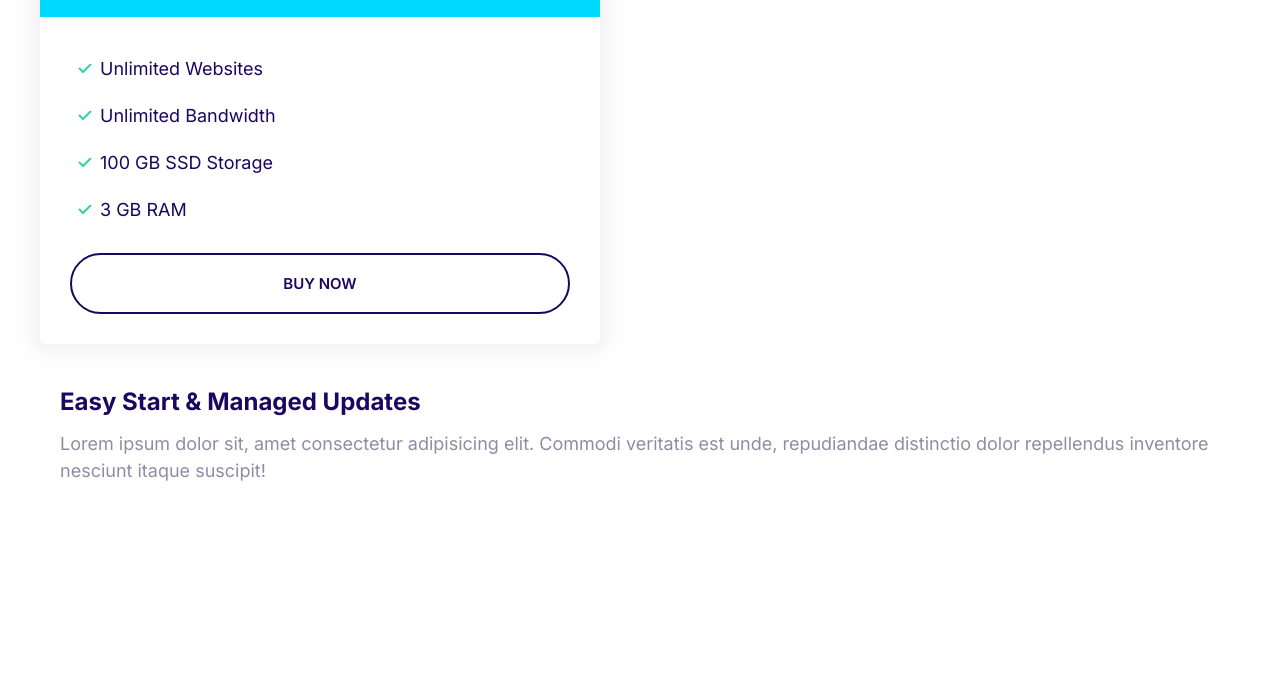
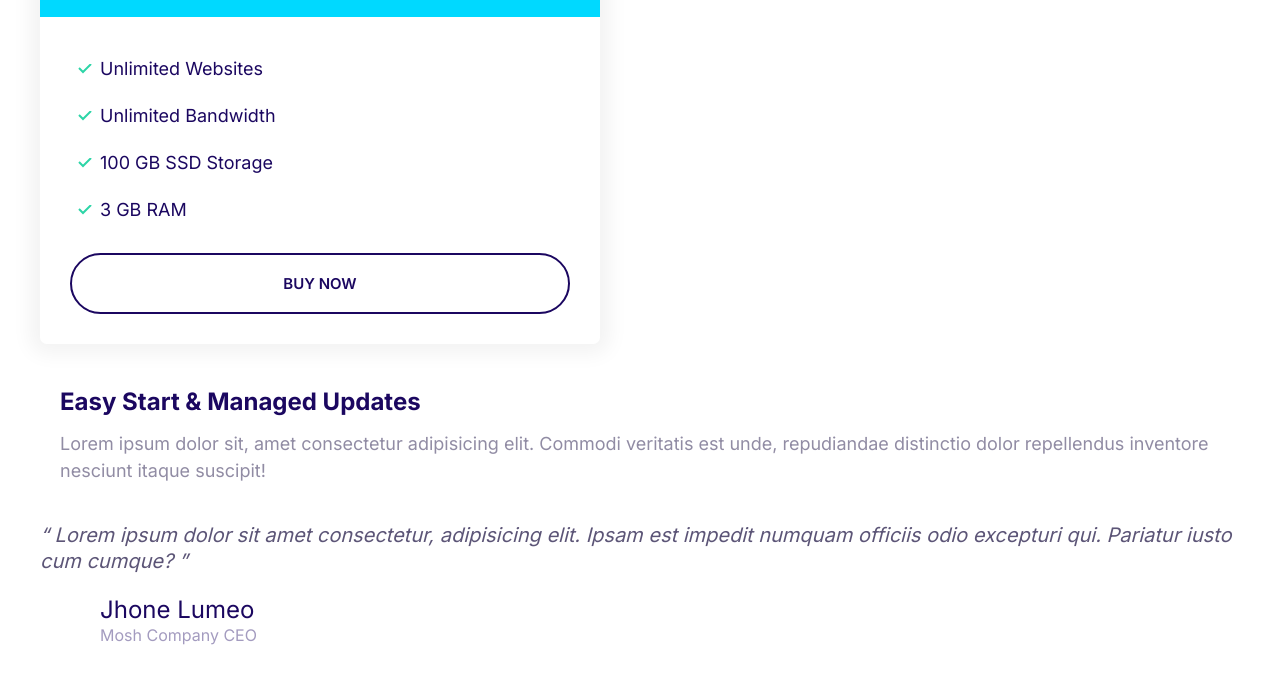
Before and after one commit to reynellb91/moshify, a plain HTML site: page index.html in a window 1280 px wide. Shown: the part 185-867 px from the top of the page. Before the commit the page ends 800 px from the top, so only its background shows below. Drawn offline with Linux system fonts and the light colour scheme.

Commit message:
Define quotes.

```diff
--- a/css/styles.css
+++ b/css/styles.css
@@ -7,6 +7,7 @@
   /* font colors */
   --color-headings: #1b0760;
   --color-body: #918ca4;
+  --color-body-darker: #5c5577;
   /* border colors */
   --color-border: #ccc;
   --border-radius: 30px;
@@ -385,3 +386,52 @@ a {
 .media__image {
   margin-top: 1rem;
 }
+
+/* Quotes */
+.quote {
+  font-size: 3rem;
+  font-style: italic;
+  color: var(--color-body-darker);
+  line-height: 1.3;
+}
+
+.quote__text::before {
+  content: open-quote;
+}
+
+.quote__text::after {
+  content: close-quote;
+}
+
+.quote__author {
+  font-size: 3rem;
+  font-weight: 500;
+  font-style: normal;
+  margin-bottom: 0;
+}
+
+.quote__organization {
+  color: var(--color-headings);
+  opacity: 0.4;
+  font-size: 2rem;
+  font-style: normal;
+}
+
+.quote__line {
+  position: relative;
+  bottom: 10px;
+}
+
+@media screen and (min-width: 1024px) {
+  .quote {
+    font-size: 2rem;
+  }
+
+  .quote__author {
+    font-size: 2.4rem;
+  }
+
+  .quote__organization {
+    font-size: 1.6rem;
+  }
+}
--- a/index.html
+++ b/index.html
@@ -50,5 +50,24 @@
         </p>
       </div>
     </div>
+    <blockquote class="quote">
+      <p class="quote__text">
+        Lorem ipsum dolor sit amet consectetur, adipisicing elit. Ipsam est
+        impedit numquam officiis odio excepturi qui. Pariatur iusto cum cumque?
+      </p>
+      <footer>
+        <div class="media">
+          <div class="media__image">
+            <svg class="icon icon--primary quote__line">
+              <use xlink:href="images/sprite.svg#line"></use>
+            </svg>
+          </div>
+          <div class="media__body">
+            <h3 class="media__title quote__author">Jhone Lumeo</h3>
+            <p class="quote__organization">Mosh Company CEO</p>
+          </div>
+        </div>
+      </footer>
+    </blockquote>
   </body>
 </html>
```
Also changed, not shown: components/quotes.html (added, +19 -0 lines).
